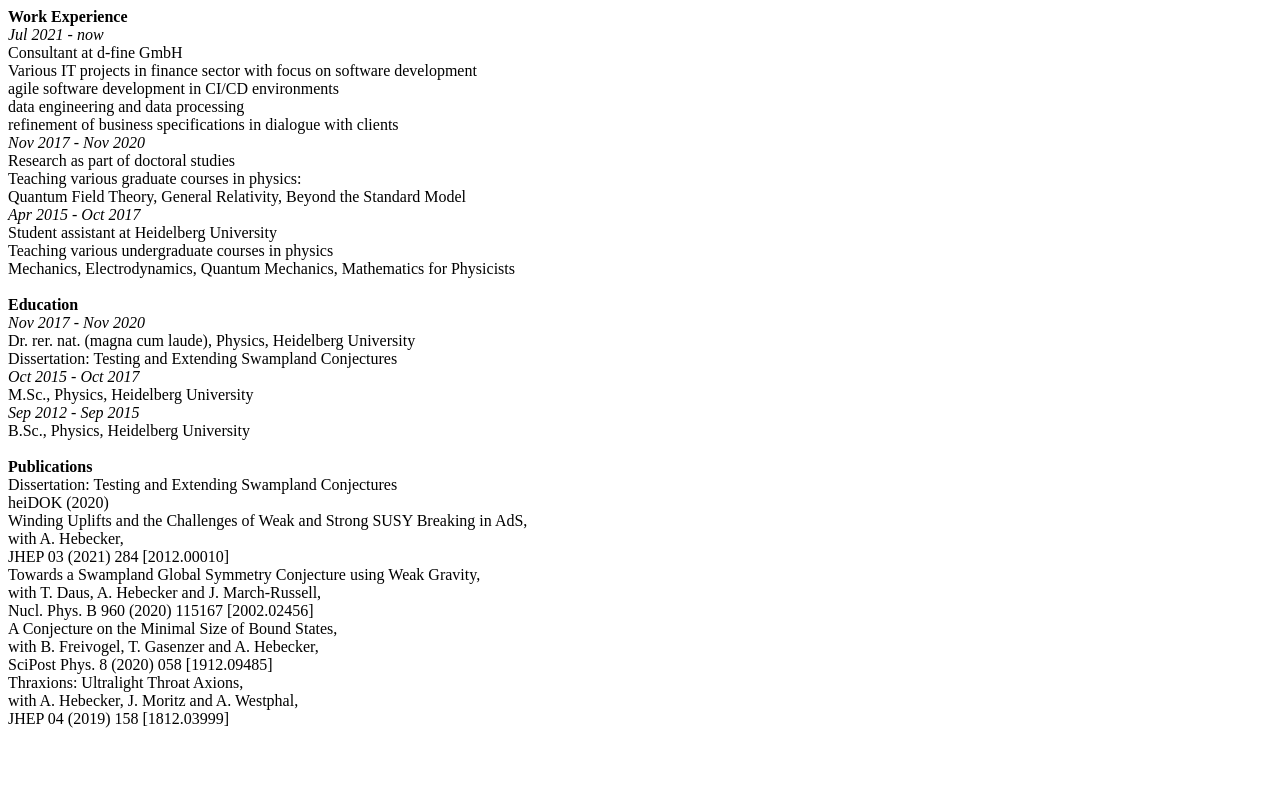
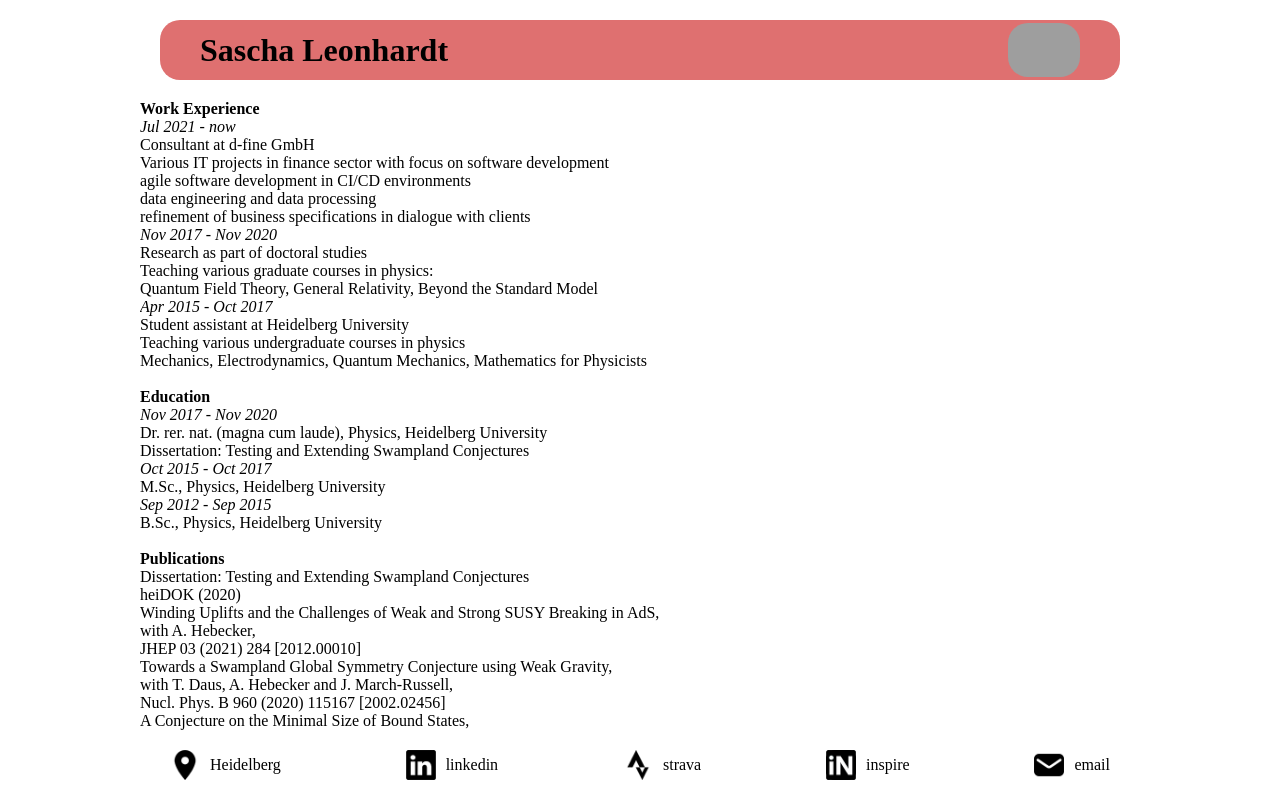
Before and after one commit to sarole93/web, a plain HTML site: page index.html in a window 1280 px wide. Drawn offline with Linux system fonts and the light colour scheme; grey boxes are pictures that could not be loaded.

Commit message:
Introduce css and add images

```diff
--- /dev/null
+++ b/css/main.css
@@ -0,0 +1,79 @@
+:root {
+    --page-width: 100%;
+    --content-margin: 10px;
+    --border-radius: 20px;
+
+    --header-height: 60px;
+    --footer-height: 30px;
+
+    --main-bg: rgba(223,112,112,1);
+}
+
+@media (min-width: 768px) {
+    :root {
+        --content-margin: 20px;
+    }
+}
+
+@media (min-width: 1000px) {
+    :root {
+        --page-width: 1000px;
+    }
+}
+
+* {
+    margin: 0;
+    padding: 0;
+    overflow: hidden;
+}
+
+html, body {
+    width: var(--page-width);
+    height: 100%;
+    margin: 0 auto;
+    display: flex;
+    flex-direction: column;
+}
+
+header {
+    background-color: var(--main-bg);
+    height: var(--header-height);
+    margin: var(--content-margin);
+    padding-left: calc(2 * var(--content-margin));
+    padding-right: calc(2 * var(--content-margin));
+    border-radius: var(--border-radius);
+    display: flex;
+    justify-content: space-between;
+    align-items: center;
+}
+
+header img {
+    border-radius: 20px;
+    height: calc(0.9 * var(--header-height));
+}
+
+main {
+    flex: 1;
+}
+
+footer {
+    margin: var(--content-margin);
+}
+
+nav {
+    margin-left: 10px;
+    margin-right: 10px;
+    display: flex;
+    flex-direction: row;
+    justify-content: space-between;
+}
+
+nav li {
+    display: flex;
+    align-items: center;
+}
+
+li img {
+    height: var(--footer-height);
+    margin-right: 10px;
+}
--- a/index.html
+++ b/index.html
@@ -1,9 +1,18 @@
 <!DOCTYPE html>
 <html>
-    <head>
-        <title>Sascha Leonhardt</title>
-    </head>
+<head>
+    <meta charset="UTF-8">
+    <meta name="viewport" content="width=device-width, initial-scale=1.0">
+    <title>Sascha Leonhardt</title>
+    <link rel="stylesheet" href="css/main.css">
+</head>
 <body>
+    <header>
+        <h1>Sascha Leonhardt</h1>
+        <img src="img/sascha.jpg" alt="Sascha Leonhardt" />
+    </header>
+
+    <main>
     <b>Work Experience</b><br>
     <i>Jul 2021 - now</i><br>
     Consultant at d-fine GmbH<br>
@@ -44,5 +53,32 @@
     Thraxions: Ultralight Throat Axions,<br>
     with A. Hebecker, J. Moritz and A. Westphal,<br>
     JHEP 04 (2019) 158 [1812.03999]<br>
+
+    </main>
+
+    <footer>
+        <nav>
+            <li>
+                <img src="img/location.png" />
+                <span>Heidelberg</span>
+            </li>
+            <li>
+                <img src="img/linkedin.png" />
+                <span>linkedin</span>
+            </li>
+            <li>
+                <img src="img/strava.png" />
+                <span>strava</span>
+            </li>
+            <li>
+                <img src="img/inpire.png" />
+                <span>inspire</span>
+            </li>
+            <li>
+                <img src="img/mail.png" />
+                <span>email</span>
+            </li>
+        </nav>
+    </footer>
 </body>
 </html>
```
Also changed, not shown: img/inpire.png (added), img/linkedin.png (added), img/location.png (added), img/mail.png (added), img/strava.png (added), 1 other file.
